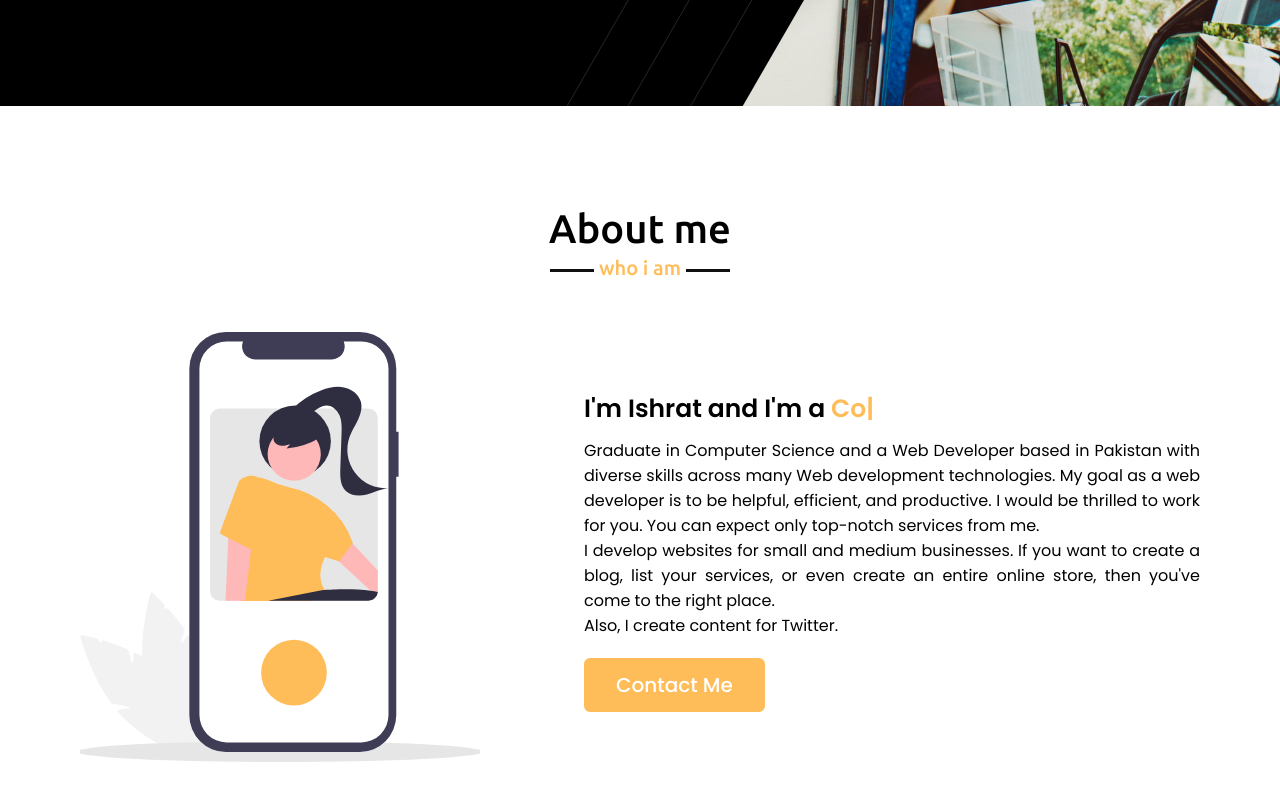
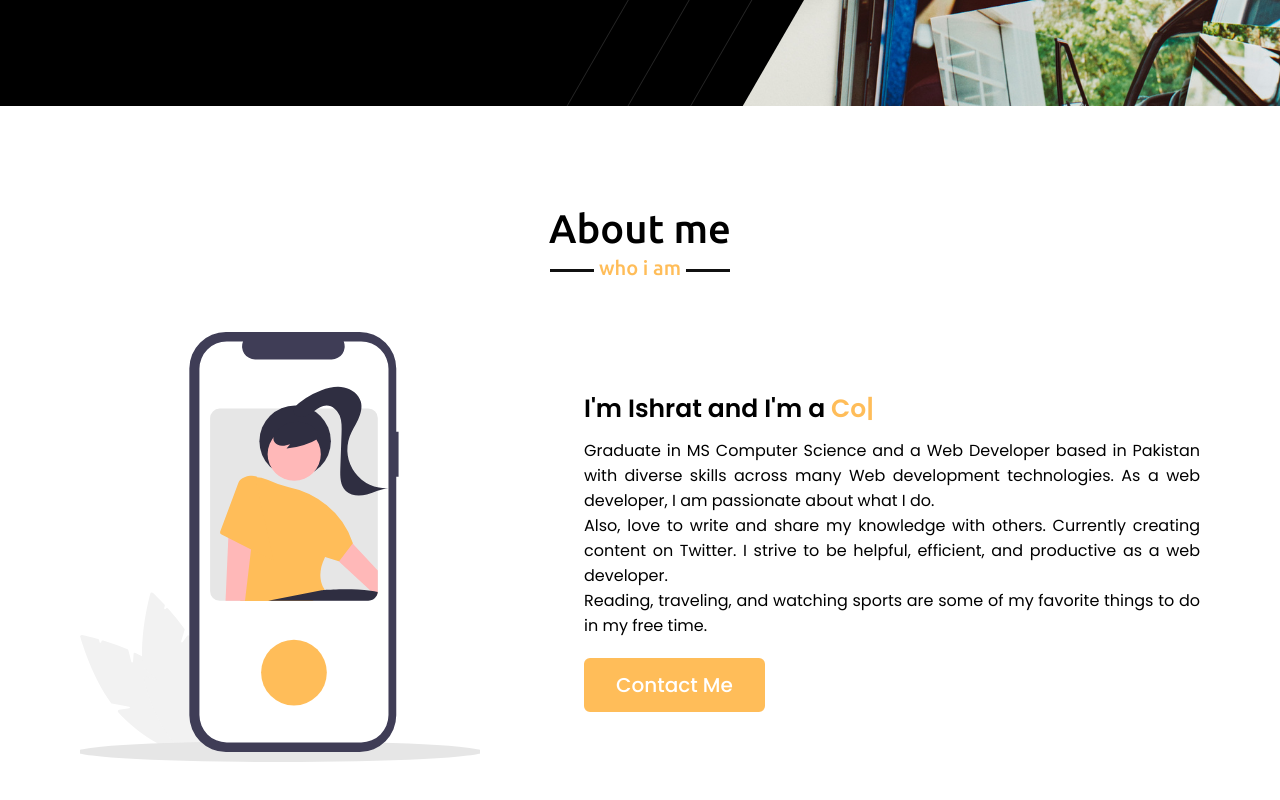
Before and after one commit to ishratumar/portfolio, a plain HTML site: page index.html in a window 1280 px wide. Shown: the part 694-1494 px from the top of the page. Drawn offline with nearby package versions, Linux system fonts and the light colour scheme.

Commit message:
updated bio

```diff
--- a/index.html
+++ b/index.html
@@ -43,7 +43,7 @@
                 <div class="text-1">Hello, my name is</div>
                 <div class="text-2">Ishrat Umar</div>
                 <div class="text-3">And I'm a <span class="typing"></span></div>
-                <a href="#">Hire me</a>
+                <a href="#contact">Contact me!</a>
             </div>
         </div>
     </section>
@@ -71,14 +71,14 @@
                 </div>
                 <div class="column right">
                     <div class="text">I'm Ishrat and I'm a <span class="typing-2"></span></div>
-                    <p>Graduate in Computer Science and a Web Developer based in Pakistan with diverse skills across many Web development
-                        technologies. My goal as a web developer is to be helpful, efficient, and productive. I would be thrilled to work for you.
-                        You can expect only top-notch services from me.</p>
-                        <p>I develop websites for small and medium businesses. If you
-                        want to create a blog, list your services, or even create an entire online store, then you've
-                         come to the right
-                        place.</p>
-                        <p>Also, I create content for Twitter.</p>
+                    <p>Graduate in MS Computer Science and a Web Developer based in Pakistan with diverse skills across many Web development
+                        technologies. As a web developer, I am passionate about what I do.
+                        </p>
+                        <p>Also, love to write and share my knowledge with others. Currently creating content on Twitter.
+                        I strive to be helpful, efficient, and productive as a web developer.
+                        </p>
+                        <p>Reading, traveling, and watching
+                            sports are some of my favorite things to do in my free time.</p>
                     <a href="#contact">Contact Me</a>
                 </div>
             </div>
```
